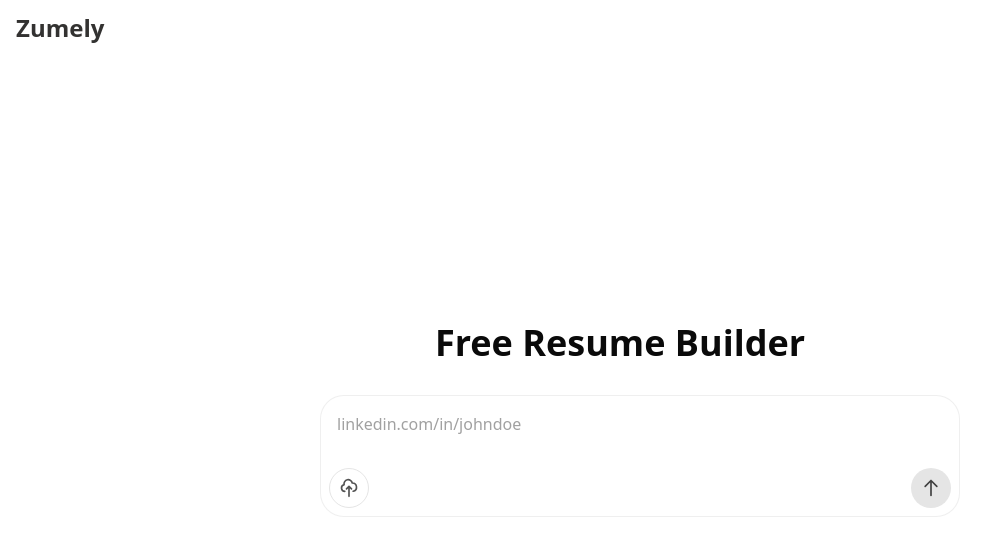
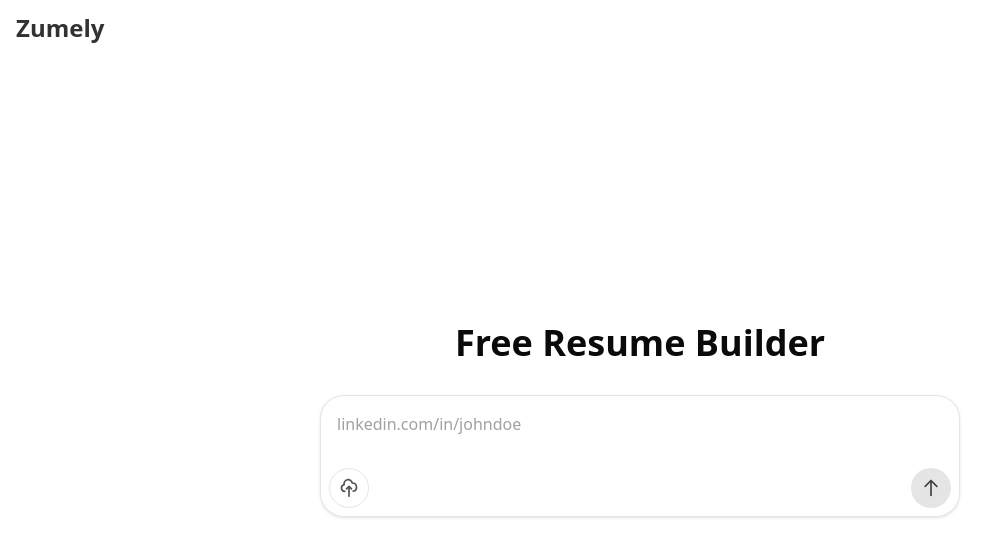
Before and after one commit to victorchicu/workley-app, an Angular app: page / in a window 1280 px wide. Shown: the top 556 px of the page, without its empty margins (0-1007 px from the left). Built offline with nearby package versions, Linux system fonts and the light colour scheme.

Commit message:
Remove right margin

```diff
--- a/src/app/pages/parse-page/parse-page.component.html
+++ b/src/app/pages/parse-page/parse-page.component.html
@@ -1,6 +1,6 @@
 <div class="absolute bottom-full left-0 right-0 mb-8 text-center">
   <h1 class="text-3xl md:text-4xl text-neutral-950">
-    <span class="flex justify-center items-center mr-10">
+    <span class="flex justify-center items-center">
       <span class="font-extrabold">Free Resume Builder</span>
     </span>
   </h1>
@@ -11,7 +11,7 @@
       'has-error': multipleErrors,
       'expanded-input': multipleErrors
     }"
-         class="relative flex flex-col w-full bg-white rounded-3xl border border-[rgba(5,5,5,0.0625)] transition-all duration-200 min-h-[100px]">
+         class="relative flex flex-col w-full bg-white rounded-3xl border border-neutral-200 shadow-sm shadow-neutral-300/50">
 
       <div class="flex items-start w-full mb-2 px-4 pt-4">
         <textarea
```
